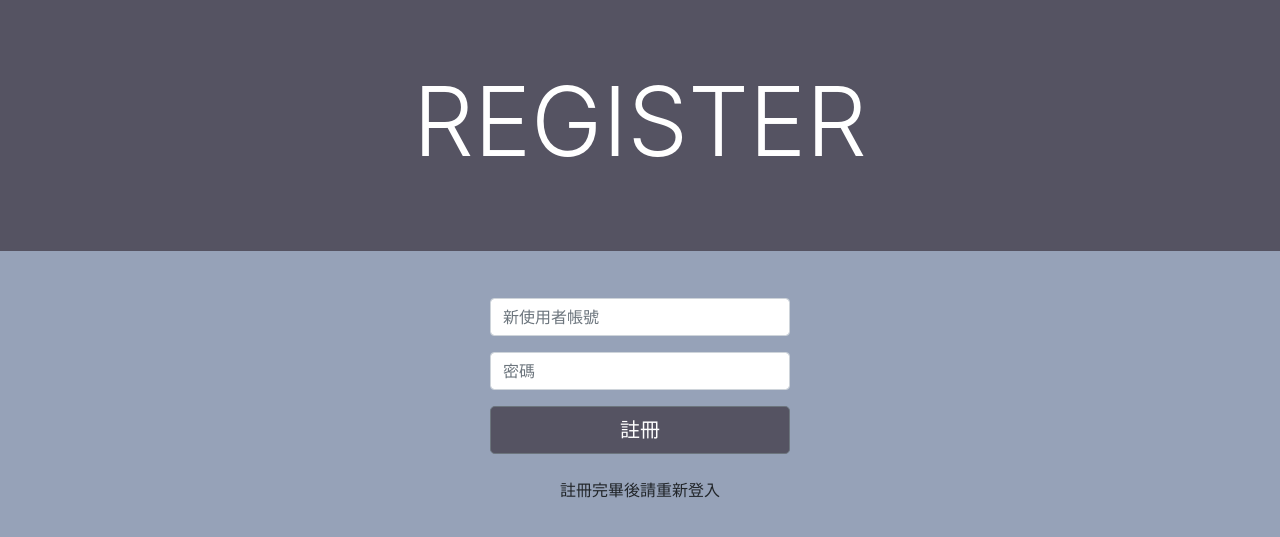
After one commit to allenlin316/Ebook_System, a PHP site: page /register.php in a window 1280 px wide. The commit adds this page. Shown: the top 537 px of the page. Run offline with PHP 8.4, Linux system fonts and the light colour scheme.

Commit message:
update function of register

```diff
--- a/index.php
+++ b/index.php
@@ -23,7 +23,6 @@
         <input type="text" id="inputUser" name="username" class="form-control mb-3" placeholder="帳號" required>
         <label for="inputPassword" class="sr-only">密碼</label>
         <input type="password" id="inputPassword" name="password" class="form-control mb-3" placeholder="密碼" required>
-        <input type="password" id="inputPassword" name="password" class="form-control mb-3" placeholder="密碼" required>
         <button class="btn btn-login btn-lg btn-secondary btn-block text-white" type="submit">登入</button>
         <a class="btn btn-register btn-lg btn-secondary btn-block mb-3 text-white" href="./register.php">註冊</a>
         <p class="text-center">尚未擁有會員?</p>
--- /dev/null
+++ b/register.php
@@ -0,0 +1,32 @@
+<!DOCTYPE html>
+<html lang="en">
+<head>
+    <meta charset="UTF-8">
+    <meta http-equiv="X-UA-Compatible" content="IE=edge">
+    <meta name="viewport" content="width=device-width, initial-scale=1.0">
+    <link rel="stylesheet" href="./bootstrap-4.6.2-dist/css/bootstrap.min.css">
+    <link rel="stylesheet" href="./style/style.css">
+    <title>註冊</title>
+</head>
+<body>
+    <div class="jumbotron jumbotron-fluid">
+        <div class="container">
+            <h1 class="display-1 text-center"> REGISTER </h1>
+        </div>
+    </div>
+    <form class="form-signin" action="./create_user.php" method="post">
+        <?php if(isset($_GET["error"])) { ?>
+            <p class="error"><?php echo $_GET["error"]; ?></p>
+        <?php } ?>
+        <label for="inputUser" class="sr-only">帳號</label>
+        <input type="text" id="inputUser" name="username" class="form-control mb-3" placeholder="新使用者帳號" required>
+        <label for="inputPassword" class="sr-only">密碼</label>
+        <input type="password" id="inputPassword" name="password" class="form-control mb-3" placeholder="密碼" required>
+        <button class="btn btn-login btn-lg btn-secondary btn-block text-white" type="submit">註冊</button>
+        </br>
+        <p class="text-center">註冊完畢後請重新登入</p>
+    </form>
+
+<script src="/bootstrap-4.6.2-dist/js/bootstrap.bundle.min.js"></script>
+</body>
+</html>
--- a/style/style.css
+++ b/style/style.css
@@ -15,7 +15,7 @@
 }
 
 body{
-    background-color: #96A2B8;
+    background-color: #96a2b8;
 }
 
 .error{
```
Also changed, not shown: create_user.php (+5 -6 lines).
